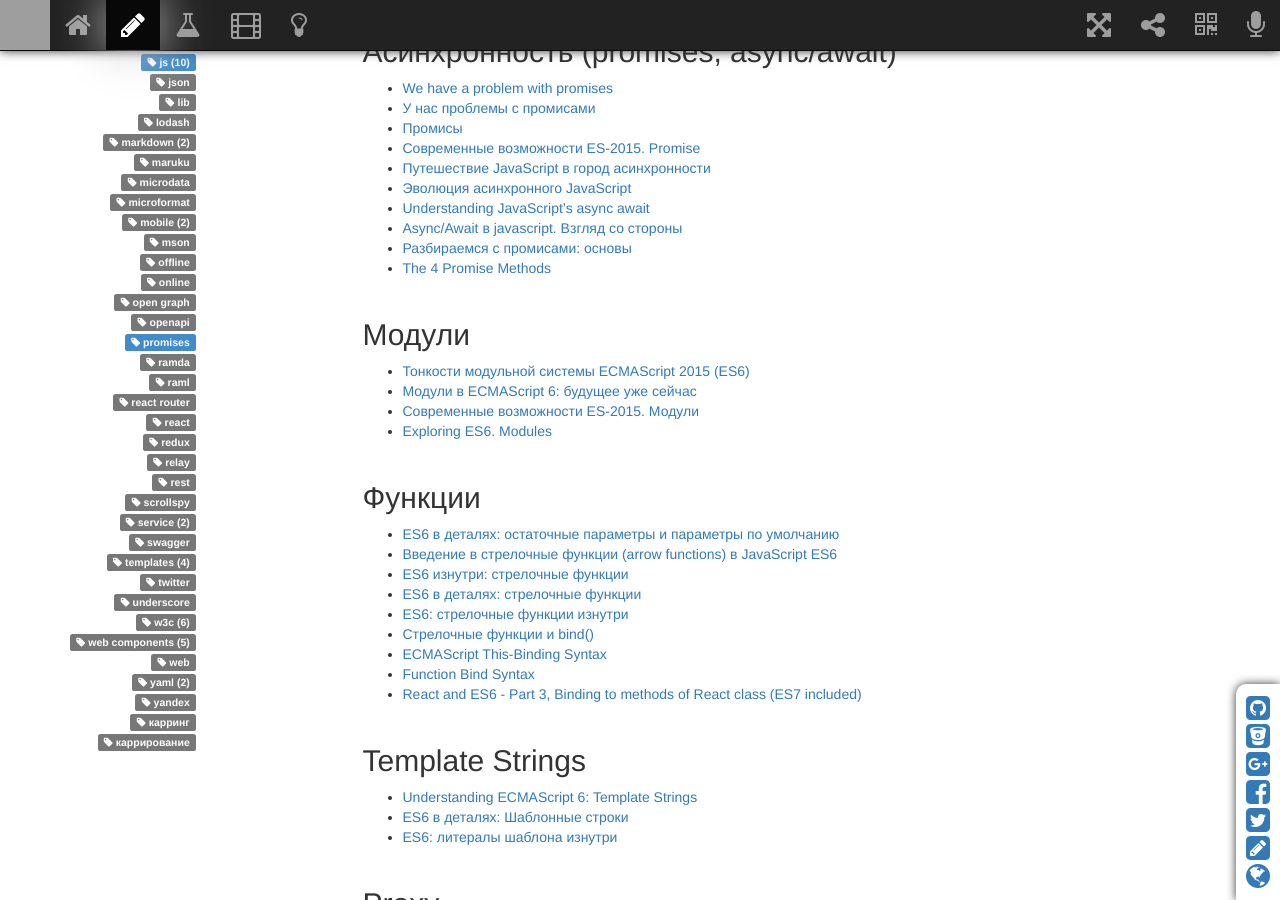
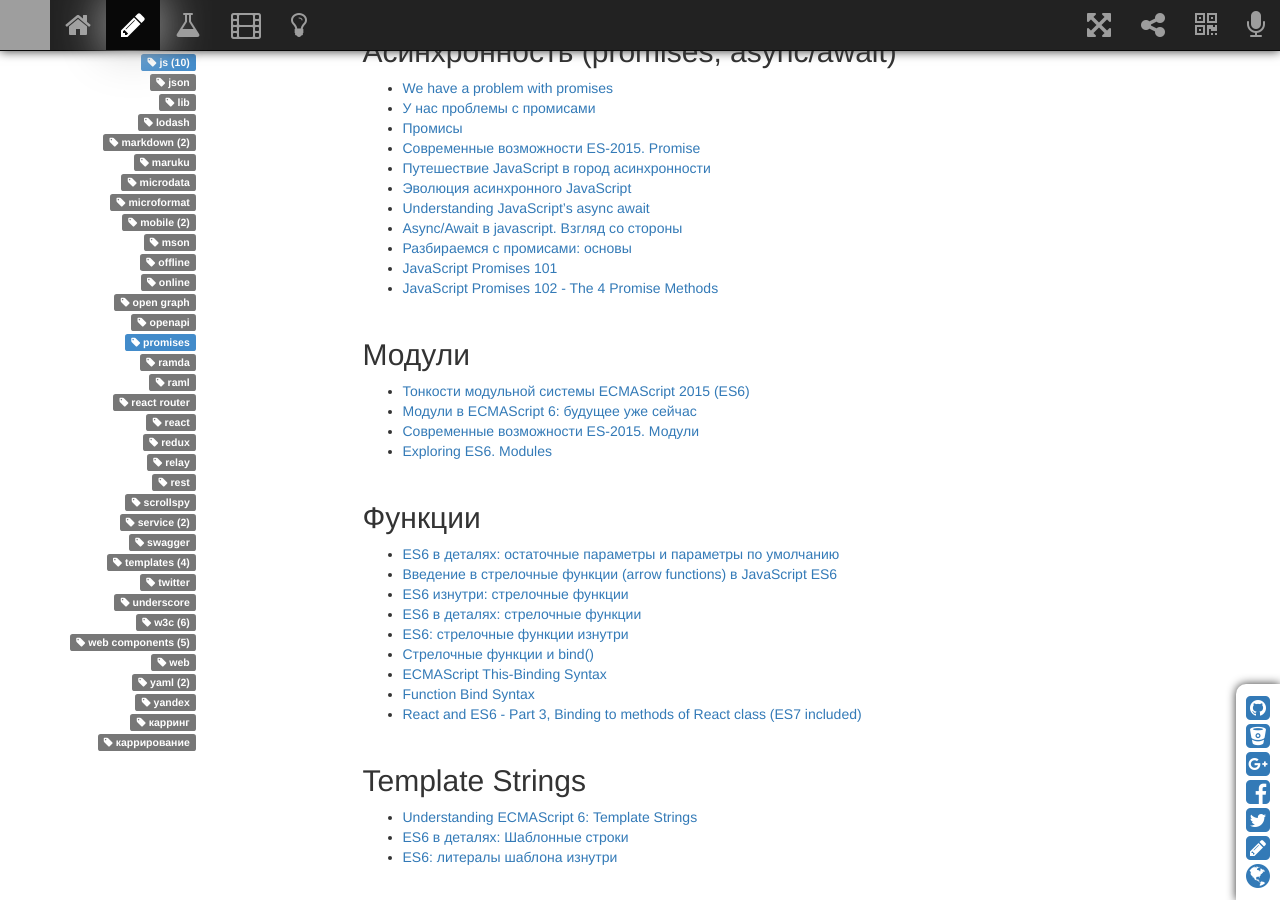
Before and after one commit to sergeymakoveev/sergeymakoveev.github.com, a Jekyll site: the page built from _posts/2015-05-21-js.es6.md, in a window 1280 px wide and 900 px high, scrolled down 1509 px. Built offline with Jekyll 4.4.1, drawn with Linux system fonts in a browser that asks for light colours; nearby versions of some CDN libraries; comment, search, counter and statistics services are not loaded; grey boxes are pictures that could not be loaded.

Commit message:
обновил контент

```diff
--- a/_posts/2015-05-21-js.es6.md
+++ b/_posts/2015-05-21-js.es6.md
@@ -69,7 +69,8 @@
 *   [Understanding JavaScript’s async await](https://ponyfoo.com/articles/understanding-javascript-async-await)
 *   [Async/Await в javascript. Взгляд со стороны](https://habrahabr.ru/post/282477/)
 *   [Разбираемся с промисами: основы](http://prgssr.ru/development/razbiraemsya-s-promisami-osnovy.html)
-*   [The 4 Promise Methods](https://bitsofco.de/javascript-promises-102/)
+*   [JavaScript Promises 101](https://habrahabr.ru/post/312670/)
+*   [JavaScript Promises 102 - The 4 Promise Methods](https://bitsofco.de/javascript-promises-102/)
 
 
 ## Модули
```
